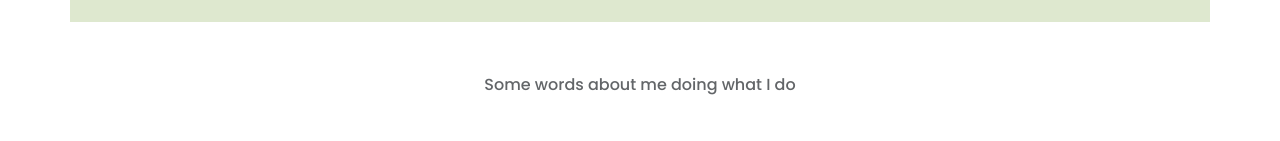
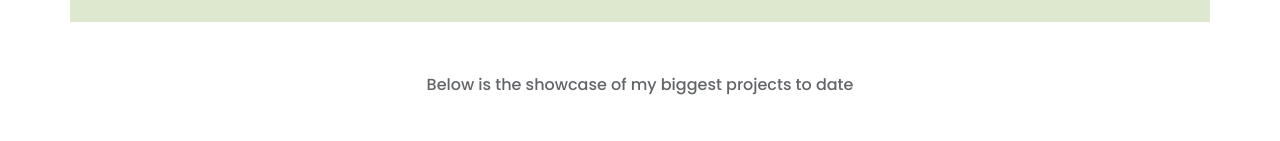
Before and after one commit to Hardie-stuff/Portfolio-project, a plain HTML site: page index.html in a window 1280 px wide. Shown: the part 659-800 px from the top of the page. Drawn offline with nearby package versions, Linux system fonts and the light colour scheme.

Commit message:
Changed placeholder text

```diff
--- a/index.html
+++ b/index.html
@@ -59,7 +59,9 @@
       <h1>Lara Hardie</h1>
       <h2 class="mb-5">artist and writer from South Africa</h2>
     </div>
-    <p class="text-center m-5">Some words about me doing what I do</p>
+    <p class="text-center m-5">
+      Below is the showcase of my biggest projects to date
+    </p>
     <div class="container">
       <div class="row mb-5">
         <div class="col d-none d-lg-block">
```
